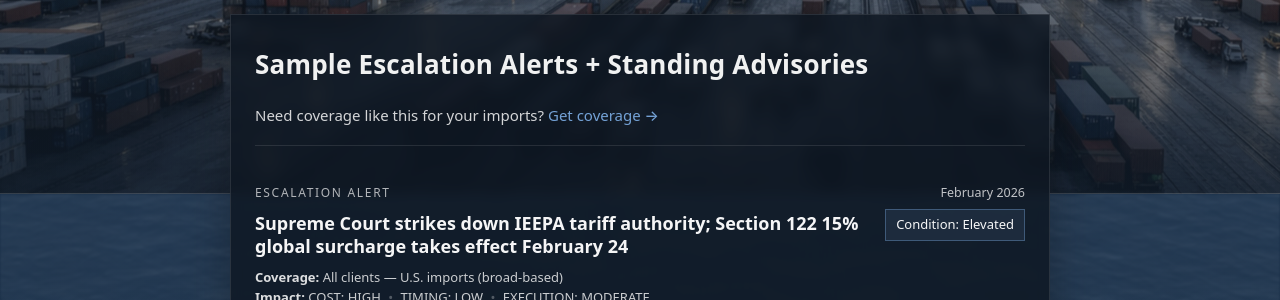
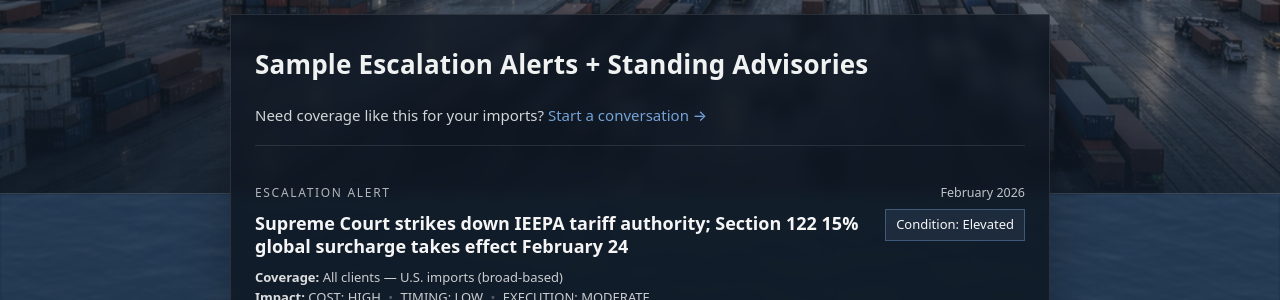
Before and after one commit to importrisk/import-risk-intelligence-site, a Jekyll site: the page built from insights.html, in a window 1280 px wide and 900 px high. Shown: the part 454-754 px from the top of the window. Built offline with Jekyll 4.4.1, drawn with Linux system fonts in a browser that asks for light colours.

Commit message:
Update insights.html

```diff
--- a/insights.html
+++ b/insights.html
@@ -31,7 +31,7 @@ description: Representative escalation alerts and standing advisories — concis
         <h2>Sample Escalation Alerts + Standing Advisories</h2>
         <p class="muted">
           Need coverage like this for your imports?
-          <a class="inline-learn-more" href="./contact.html">Get coverage →</a>
+          <a class="inline-learn-more" href="./contact.html">Start a conversation →</a>
         </p>
       </header>
 
```
